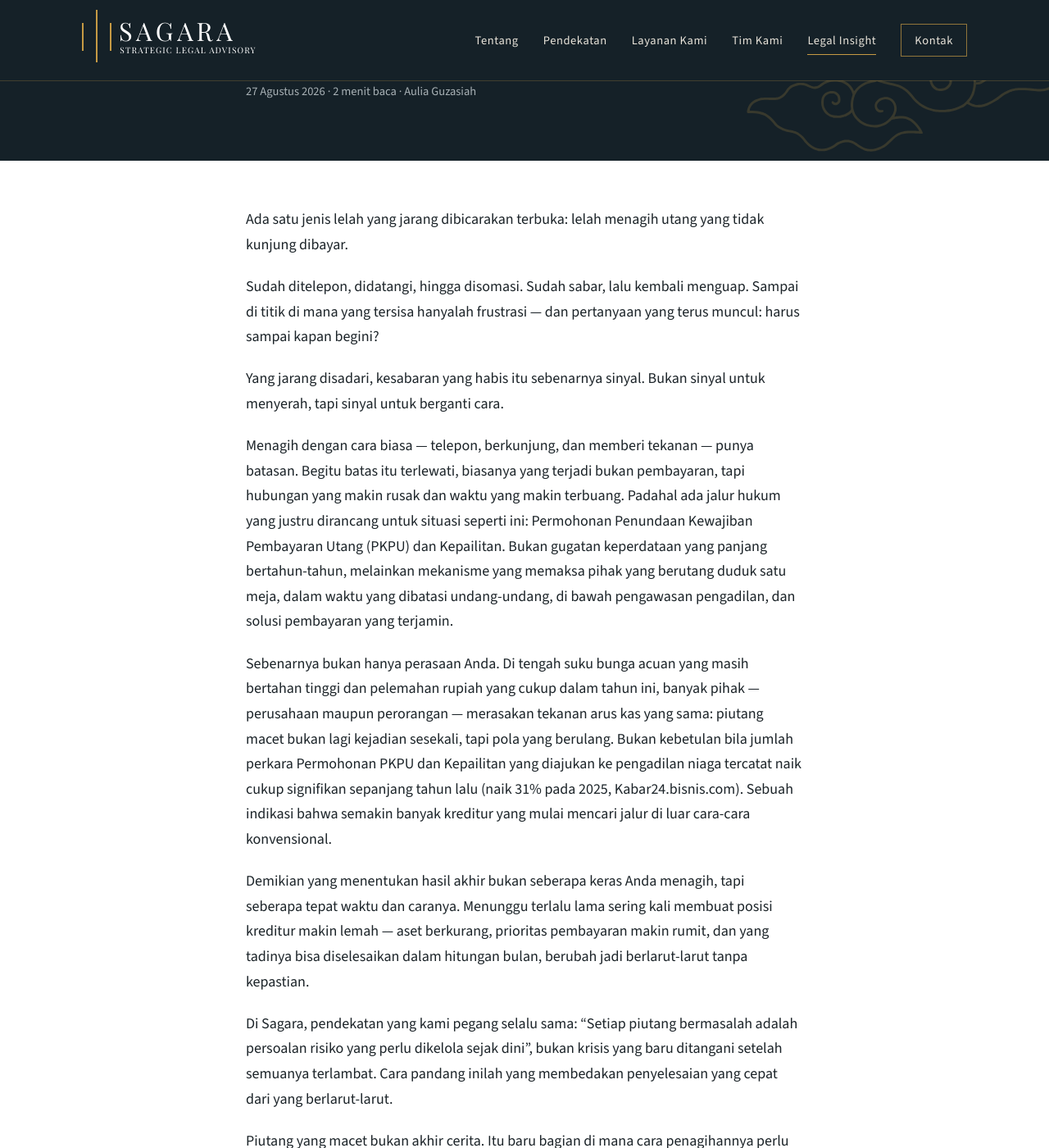
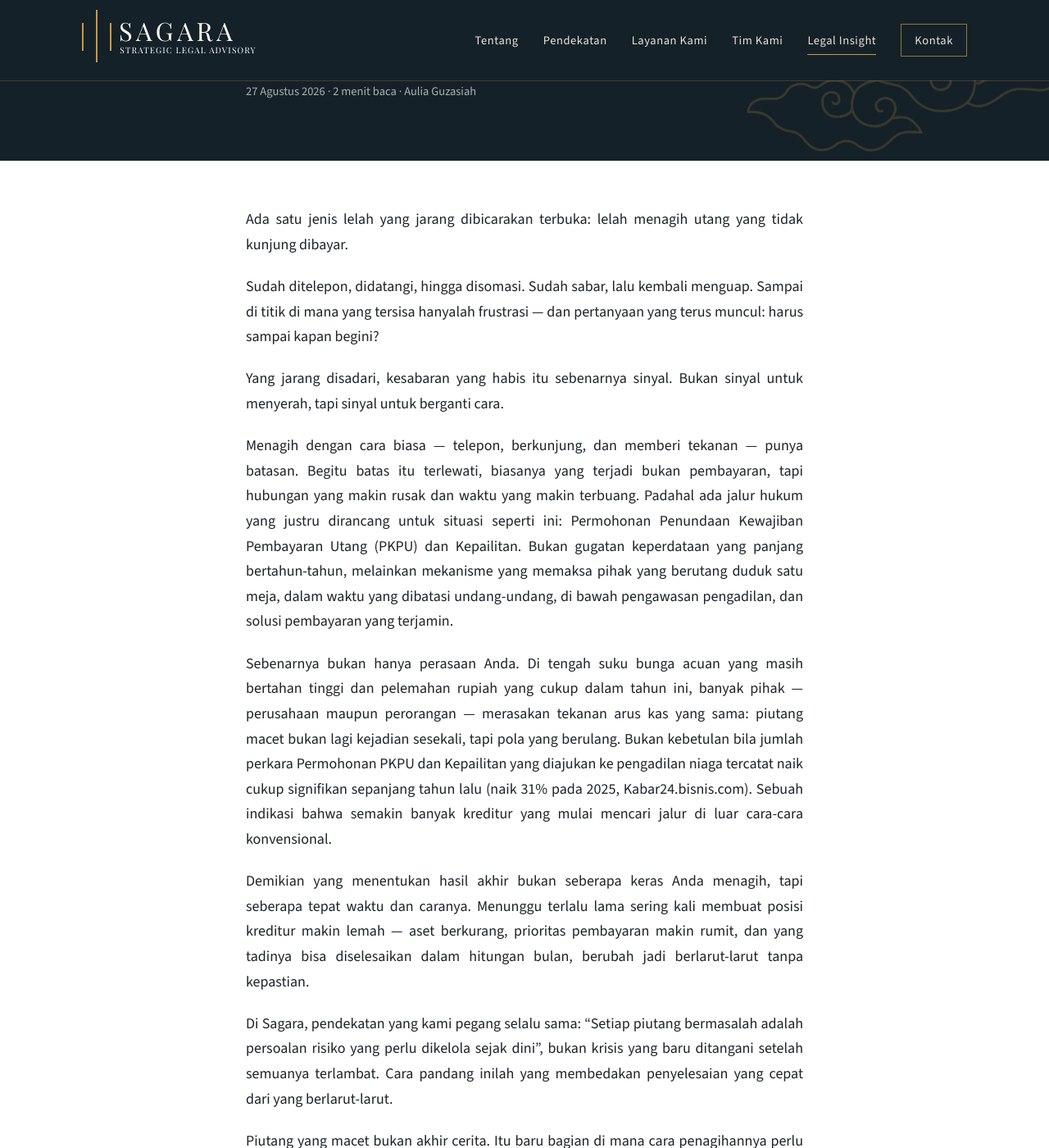
Before and after one commit to Vrijemann/SSLA-Web, a Jekyll site: the page built from _posts/2026-08-27-piutang-macet-sudah-ditagih-sudah-disomasi-tetap-tidak-dibayar-sekarang-apa.md, in a window 1280 px wide and 1400 px high, scrolled down 413 px. Shown: the whole window at 82% size. Built offline with Jekyll 4.4.1, drawn with Linux system fonts in a browser that asks for light colours.

Commit message:
Pratinjau: isi artikel Legal Insight rata kanan-kiri
Co-Authored-By: Claude Opus 5.5 <noreply@anthropic.com>
Claude-Session: https://claude.ai/code/session_016LrWBHooU5mNt67cUqTKXG

```diff
--- a/assets/css/style.css
+++ b/assets/css/style.css
@@ -432,3 +432,13 @@ img.awan { height: auto; display: block; }
 
 /* ---------- Awan footer dipindah ke kiri (dicerminkan agar menghadap ke dalam) ---------- */
 .site-footer__awan { right: auto; left: -40px; transform: scaleX(-1); }
+
+/* ---------- Isi artikel Legal Insight rata kanan-kiri (judul, deskripsi, subjudul, kutipan tetap) ---------- */
+@media (min-width: 768px) {
+  .prose > p,
+  .prose li,
+  .article__disclaimer {
+    text-align: justify;
+    text-justify: inter-word;
+  }
+}
```
